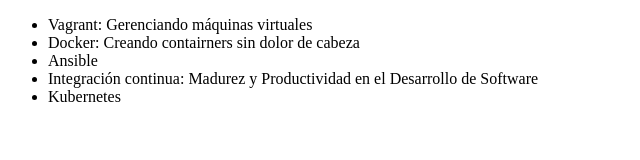
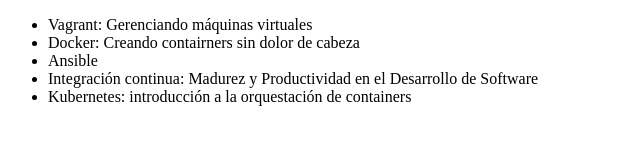
Before and after one commit to jhuertasn/Curso-alura-git, a plain HTML site: page index.html in a window 1280 px wide. Shown: the whole page, without its empty margins (0-640 px from the left). Drawn offline with Linux system fonts and the light colour scheme.

Commit message:
Modificando el nombre del curso de kubernetes

```diff
--- a/index.html
+++ b/index.html
@@ -10,7 +10,7 @@
          <li> Docker: Creando contairners sin dolor de cabeza </li>
          <li> Ansible </li>
          <li> Integración continua: Madurez y Productividad en el Desarrollo de Software </li>
-         <li>Kubernetes</li>
+         <li>Kubernetes: introducción a la orquestación de containers</li>
      </ul>
 </body>
 </html>
```
